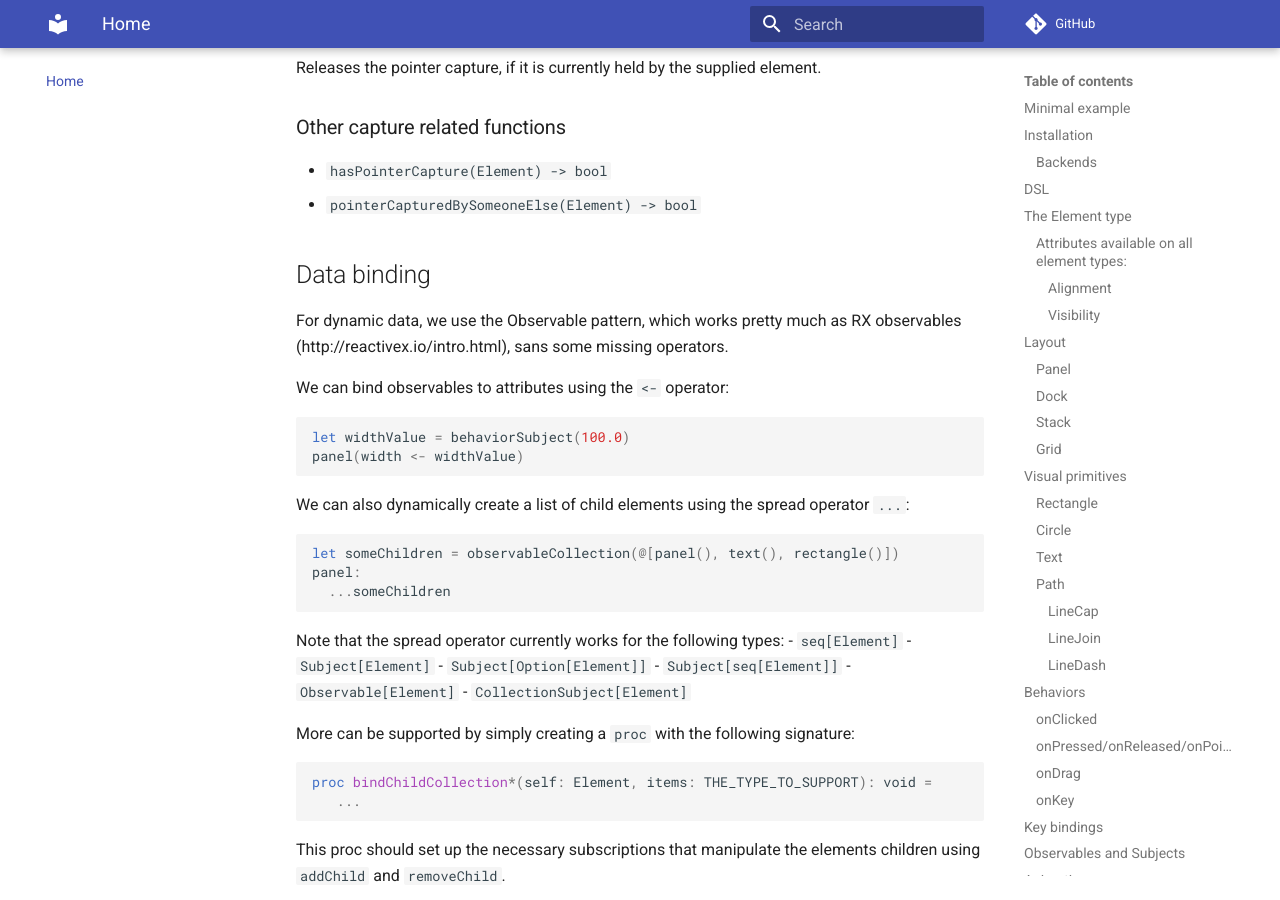
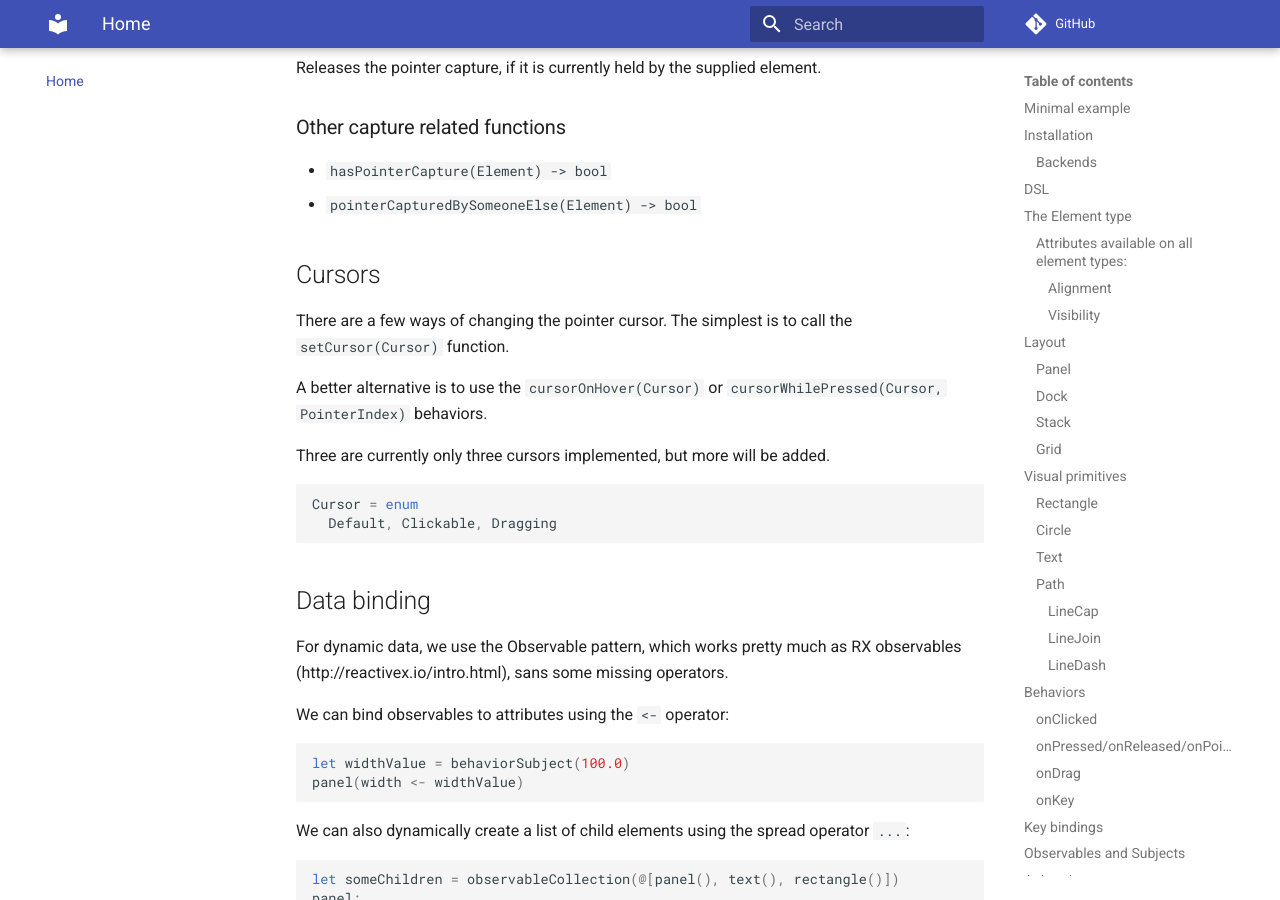
Before and after one commit to midio-code/denim-ui, an MkDocs documentation site: the page built from docs/index.md, in a window 1280 px wide and 900 px high, scrolled down 11629 px. Built offline with MkDocs 1.6.1 and Material for MkDocs 9.7.7, drawn with Linux system fonts in a browser that asks for light colours; comment, search, counter and statistics services are not loaded.

Commit message:
Documented cursors

````diff
--- a/docs/index.md
+++ b/docs/index.md
@@ -488,6 +488,20 @@ Releases the pointer capture, if it is currently held by the supplied element.
 - `hasPointerCapture(Element) -> bool`
 - `pointerCapturedBySomeoneElse(Element) -> bool`
 
+## Cursors
+
+There are a few ways of changing the pointer cursor.
+The simplest is to call the `setCursor(Cursor)` function.
+
+A better alternative is to use the `cursorOnHover(Cursor)` or `cursorWhilePressed(Cursor, PointerIndex)` behaviors.
+
+Three are currently only three cursors implemented, but more will be added.
+
+```nim
+Cursor = enum
+  Default, Clickable, Dragging
+```
+
 ## Data binding
 
 For dynamic data, we use the Observable pattern, which works pretty much as RX observables (http://reactivex.io/intro.html), sans some missing operators.
````
